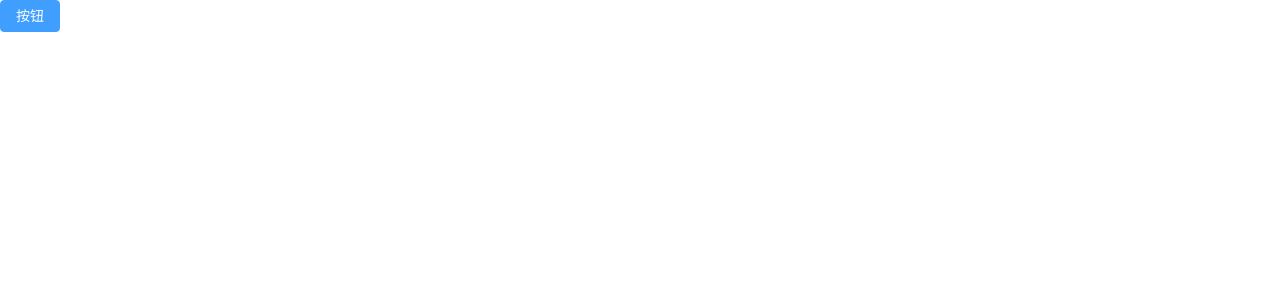
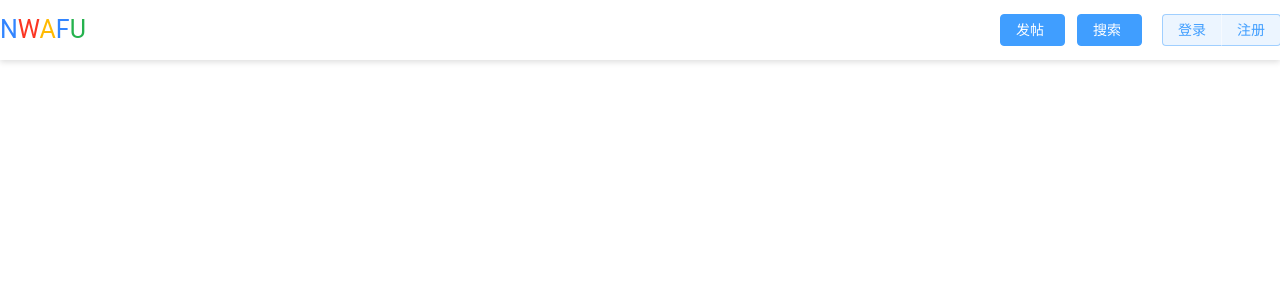
Before and after one commit to bookicle/community-front, a Vue app: page / in a window 1280 px wide. Before the commit this address had no page. Shown: the top 300 px of the page. Built offline with nearby package versions, Linux system fonts and the light colour scheme.

Commit message:
layout 1

```diff
--- a/package.json
+++ b/package.json
@@ -24,6 +24,10 @@
   },
   "devDependencies": {
     "@vitejs/plugin-vue": "^4.4.0",
+    "eslint": "^8.54.0",
+    "eslint-config-airbnb-base": "^15.0.0",
+    "eslint-plugin-import": "^2.29.0",
+    "eslint-plugin-vue": "^9.18.1",
     "vite": "^4.4.11"
   }
 }
--- a/src/App.vue
+++ b/src/App.vue
@@ -1,5 +1,5 @@
 <template >
-  <el-button type="primary">按钮</el-button>
+  <RouterView />
 </template>
 
 <script setup>
--- a/src/main.js
+++ b/src/main.js
@@ -15,6 +15,8 @@ const app = createApp(App)
 app.use(router)
 app.use(ElementPlus);
 app.config.globalProperties.VueCookies = VueCookies;
-
+app.config.globalProperties.globalInfo={
+    bodyWidth:1300,
+}
 
 app.mount('#app')
--- a/src/router/index.js
+++ b/src/router/index.js
@@ -3,7 +3,12 @@ import { createRouter, createWebHistory } from 'vue-router'
 const router = createRouter({
     history: createWebHistory(import.meta.env.BASE_URL),
     routes: [
-        ]
+        {
+            path: '/',
+            name: 'layout',
+            component: () => import('../views/Layout.vue'),
+        },
+    ]
 })
 
 export default router
--- a/src/views/Layout.vue
+++ b/src/views/Layout.vue
@@ -1,11 +1,104 @@
 <script setup>
+import {ref, reactive, getCurrentInstance} from "vue";
+import {useRoute, useRouter} from "vue-router";
+const {proxy} = getCurrentInstance()
+const router = useRouter();
+const route = useRoute();
+
+const logoInfo = [
+  {
+    letter: "N",
+    color: "#3285FF",
+  },
+  {
+    letter: "W",
+    color: "#FB3624",
+  },
+  {
+    letter: "A",
+    color: "#FFBA02"
+  },
+  {
+    letter: "F",
+    color: "#3285FF"
+  },
+  {
+    letter: "U",
+    color: "#25B24E"
+  },
+];
 
 </script>
 
 <template>
-  $END$
+<div class="header">
+  <div class="header-content" :style="{width: proxy.globalInfo.bodyWidth+'px'}">
+<!--    logo-->
+    <router-link to="/" class="logo ">
+      <span v-for="item in logoInfo" :style="{color: item.color}" >{{item.letter}}</span>
+    </router-link>
+<!--    板块信息-->
+    <div class="menu-panel"></div>
+<!--    登录注册用户信息-->
+    <div class="user-info-panel">
+      <div class="op-btn">
+        <el-button type="primary" >
+          发帖 <span class="iconfont icon-post"> </span></el-button>
+        <el-button type="primary" >
+          搜索 <span class="iconfont icon-search" > </span> </el-button>
+      </div>
+
+      <el-button-group :style="{'margin-left':'20px'}">
+        <el-button type="primary" plain >
+          登录 <span class="iconfont icon-login"></span> </el-button>
+        <el-button type="primary" plain >
+          注册 <span class="iconfont icon-register"></span> </el-button>
+      </el-button-group>
+
+    </div>
+  </div>
+</div>
 </template>
 
-<style scoped>
+<style lang="scss" scoped>
+.header {
+  width: 100%;
+  position: fixed;
+  box-shadow: 0 2px 6px 0 #ddd;
+  .header-content {
+    margin: 0 auto;
+    align-content: center;
+    height: 60px;
+    display: flex;
+    align-items: center;
 
+    .logo {
+      display: block;
+      text-decoration: none;
+      font-size: 25px;
+      font-family: "Roboto", sans-serif;
+      font-weight: bold;
+      margin-right: 10px;
+
+    }
+
+    .menu-panel {
+      flex: 1;
+    }
+
+   .user-info-panel {
+      width: 300px;
+      display: flex;
+     .op-btn{
+       .iconfont{
+         margin-left: 5px;
+       }
+       .el-buttun + .el-button {
+          margin-left: 5px;
+     }
+     }
+
+   }
+  }
+}
 </style>
```
Also changed, not shown: .eslintrc.js (added), .eslintrc.json (added), 1 other file (tests, documents, lock files or other folders).
